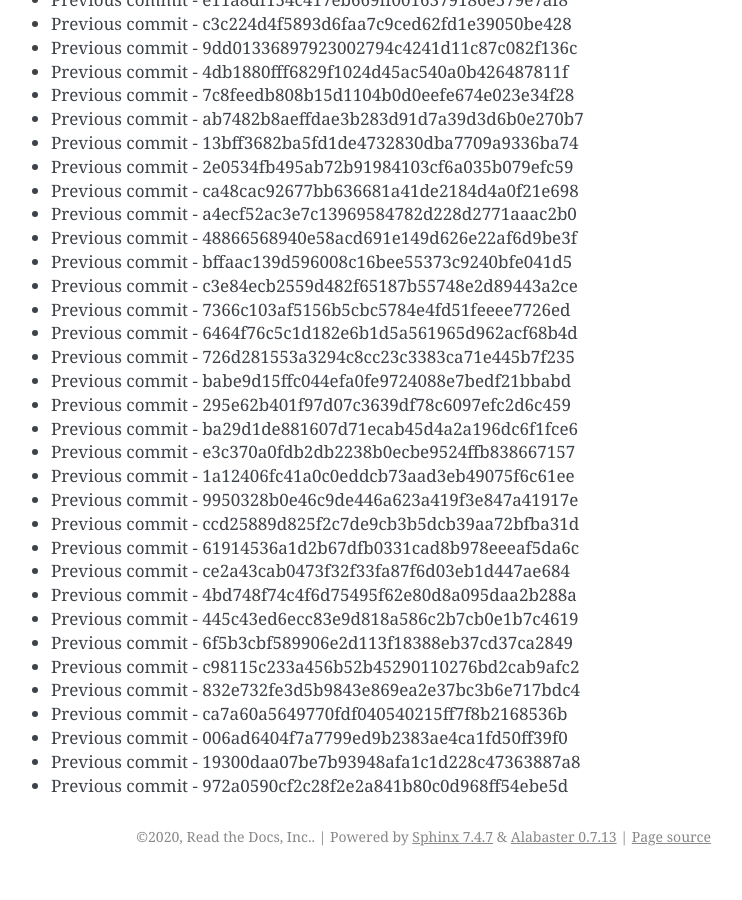
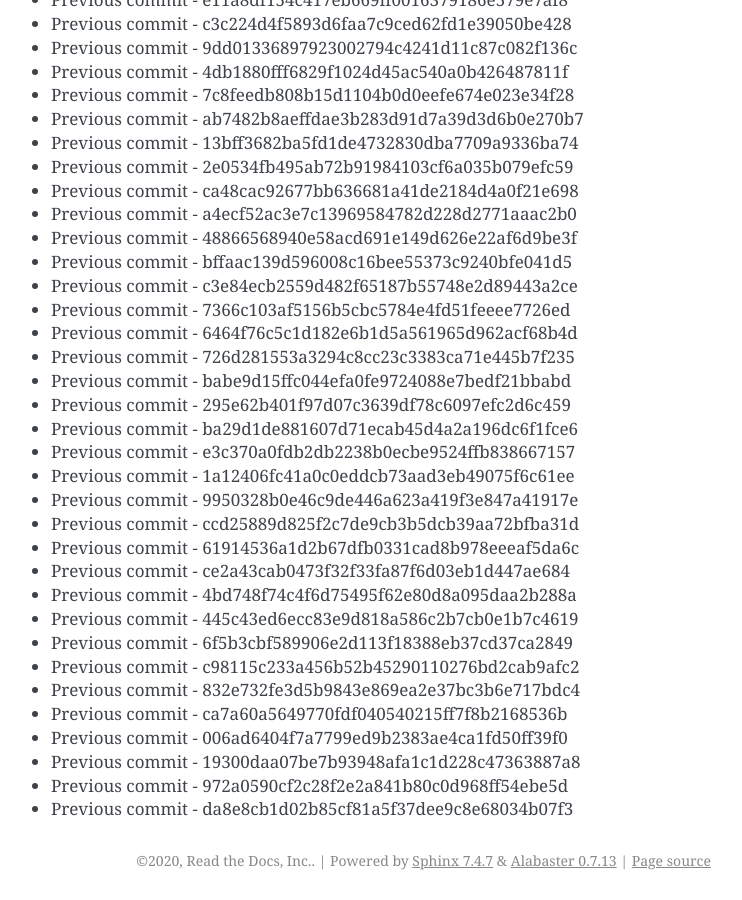
Before and after one commit to readthedocs/rtd-git-stresstest, a Sphinx documentation site: the page built from docs/updates.rst, in a window 1280 px wide and 900 px high, scrolled down 3154 px. Shown: the whole window, without its empty margins (399-1141 px from the left). Built offline with Sphinx 7.4.7, drawn with Linux system fonts in a browser that asks for light colours; before the commit the page ends 4030 px from its top, so only the background shows below that.

Commit message:
Generating commit from previous: da8e8cb1d02b85cf81a5f37dee9c8e68034b07f3

```diff
--- a/docs/updates.rst
+++ b/docs/updates.rst
@@ -164,3 +164,4 @@ It can be tested for any performance characteristics.
 * Previous commit - 006ad6404f7a7799ed9b2383ae4ca1fd50ff39f0
 * Previous commit - 19300daa07be7b93948afa1c1d228c47363887a8
 * Previous commit - 972a0590cf2c28f2e2a841b80c0d968ff54ebe5d
+* Previous commit - da8e8cb1d02b85cf81a5f37dee9c8e68034b07f3
```
